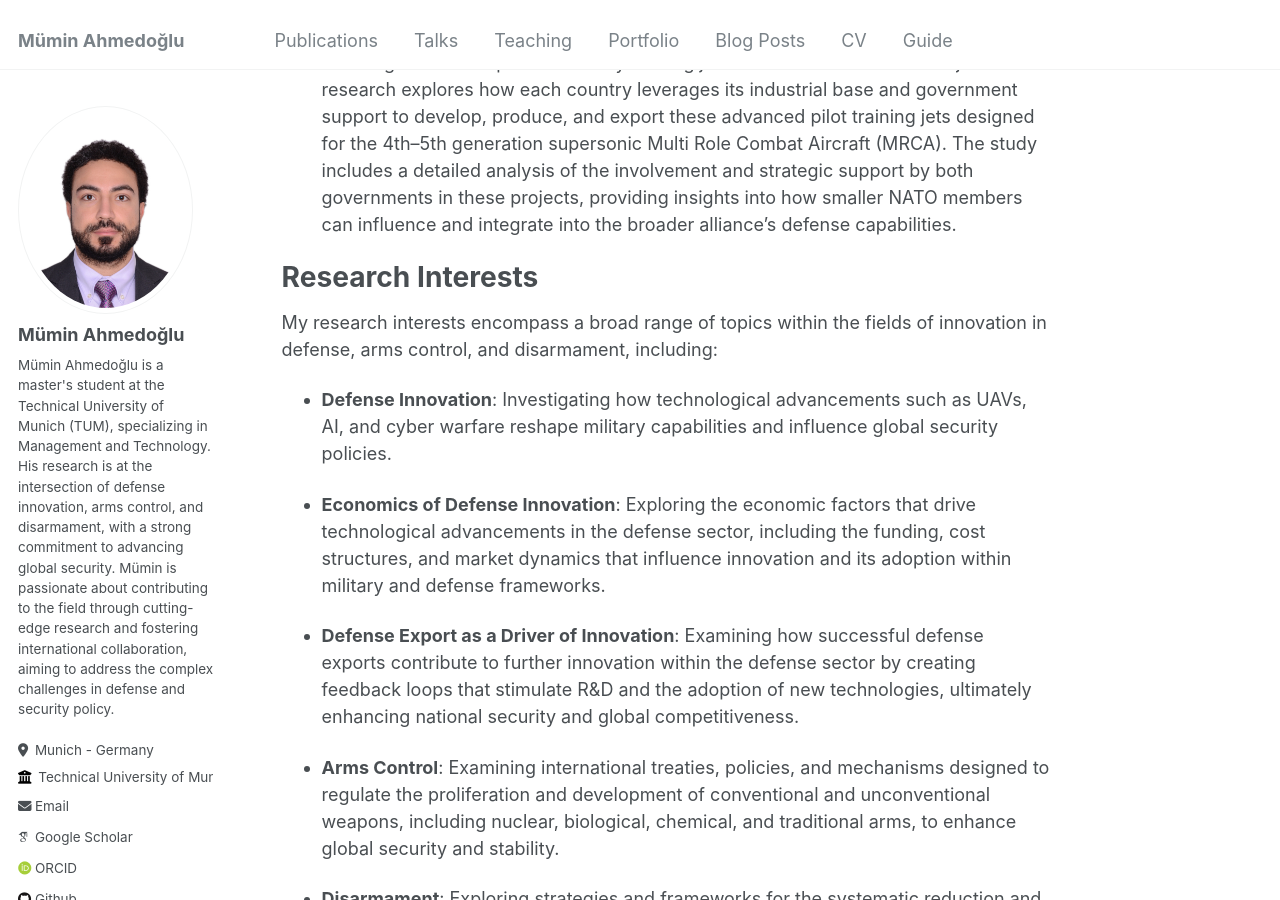
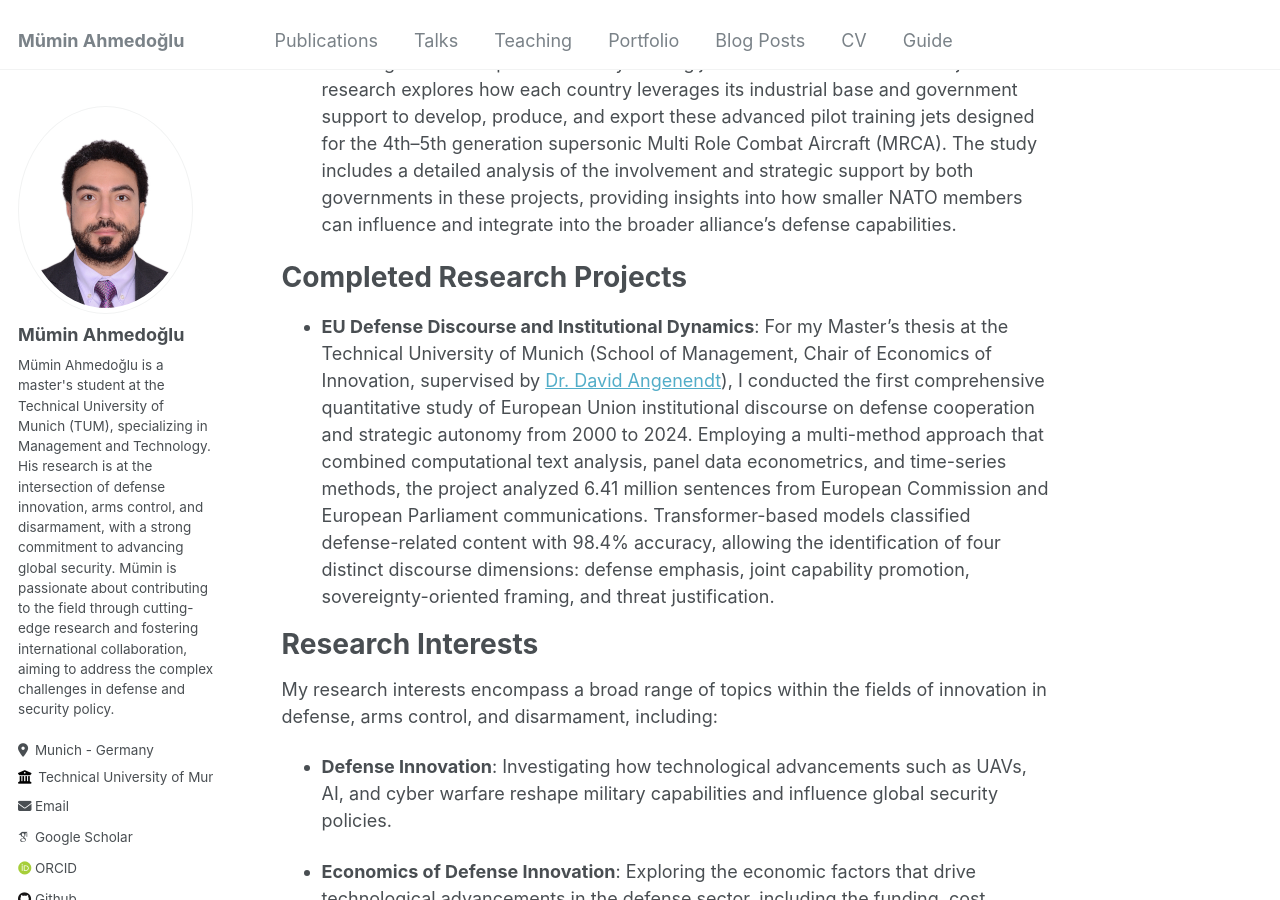
Before and after one commit to ahmedoglu/ahmedoglu.github.io, a Jekyll site: the page built from _pages/about.md, in a window 1280 px wide and 900 px high, scrolled down 1612 px. Built offline with Jekyll 4.4.1, drawn with Linux system fonts in a browser that asks for light colours; some web fonts are replaced.

Commit message:
Update about.md

```diff
--- a/_pages/about.md
+++ b/_pages/about.md
@@ -24,6 +24,14 @@ Current Research Projects
 - **Synchronized Politics**: Time, Power, and Policy Coordination in the European Union [(SYNCPOL)](https://www.gsi.uni-muenchen.de/lehreinheiten/ls_ps_eu_integration/forschungamlehrstuhl/erc-grant/index.html): As a Graduate Research Assistant at Ludwig-Maximilians-Universität Munich, I contribute to the ERC Advanced Grant project SYNCPOL: Synchronized Politics – Multiple Times and Political Power, led by [Prof. Klaus H. Goetz](https://www.gsi.uni-muenchen.de/personen/professoren/goetz/index.html). The project investigates how temporal structures—such as urgency, foresight, and sequencing—shape power dynamics and policy coordination across EU institutions. My role focuses on quantitatively modeling how time-related political language influences multi-level governance in the domains of migration and defense. This involves the semantic scaling of political speeches from the European Commission, Parliament, and Council using advanced NLP techniques, including fine-tuned Sentence-BERT models, dynamic embeddings, and PCA-based ideological mapping.
 
 - **From the Periphery to the Centre? Czech and Turkish Ambition in NATO’s Airspace Industry**: In collaboration with [Dr. Bohuslav Pernica](https://www.muni.cz/en/people/161932-bohuslav-pernica), this comparative study assesses the ambitions of Czechia and Turkey within NATO's airspace industry, particularly focusing on their respective military training jets—the L-39 NG and TAI Hürjet. The research explores how each country leverages its industrial base and government support to develop, produce, and export these advanced pilot training jets designed for the 4th–5th generation supersonic Multi Role Combat Aircraft (MRCA). The study includes a detailed analysis of the involvement and strategic support by both governments in these projects, providing insights into how smaller NATO members can influence and integrate into the broader alliance's defense capabilities.
+
+
+
+Completed Research Projects
+======
+
+- **EU Defense Discourse and Institutional Dynamics**: For my Master’s thesis at the Technical University of Munich (School of Management, Chair of Economics of Innovation, supervised by [Dr. David Angenendt](https://www.ep.mgt.tum.de/en/eoi/team/researchers/dr-david-angenendt/)), I conducted the first comprehensive quantitative study of European Union institutional discourse on defense cooperation and strategic autonomy from 2000 to 2024. Employing a multi-method approach that combined computational text analysis, panel data econometrics, and time-series methods, the project analyzed 6.41 million sentences from European Commission and European Parliament communications. Transformer-based models classified defense-related content with 98.4% accuracy, allowing the identification of four distinct discourse dimensions: defense emphasis, joint capability promotion, sovereignty-oriented framing, and threat justification.
+
 
 Research Interests
 ======
```
